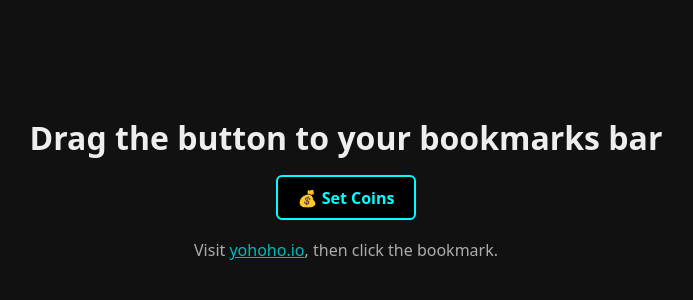
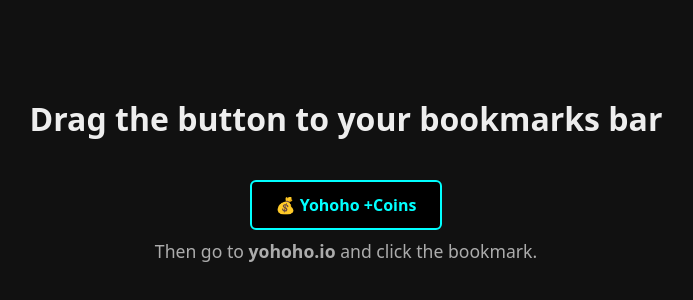
Before and after one commit to xavtry/hacks, a plain HTML site: page index.html in a window 1280 px wide. Shown: the part 222-522 px from the top of the page, without its empty margins (294-987 px from the left). Drawn offline with Linux system fonts and the light colour scheme.

Commit message:
Update index.html

```diff
--- a/index.html
+++ b/index.html
@@ -2,18 +2,18 @@
 <html lang="en">
 <head>
   <meta charset="utf-8">
-  <title>Yohoho Coin Setter</title>
+  <title>Yohoho Coin Setter – drag to bookmarks</title>
   <style>
-    body{font-family:system-ui, sans-serif; display:flex; height:100vh; align-items:center; justify-content:center; flex-direction:column; background:#111; color:#eee}
-    h1{margin-bottom:.5em}
-    a#bm{border:2px solid #0ff; padding:.6em 1.2em; border-radius:6px; background:#000; color:#0ff; text-decoration:none; font-weight:600; cursor:move}
-    a#bm:hover{background:#0ff; color:#000}
-    p{margin-top:1.2em; opacity:.7; text-align:center}
+    html,body{height:100%;margin:0;background:#111;color:#eee;font-family:system-ui,sans-serif;display:flex;align-items:center;justify-content:center;flex-direction:center;flex-direction:column;text-align:center}
+    h1{font-size:2rem;margin-bottom:.5em}
+    p{font-size:1.1rem;opacity:.7;margin-top:.5em}
+    #bm{display:inline-block;margin-top:1.5rem;padding:.75rem 1.5rem;border:2px solid #0ff;border-radius:6px;background:#000;color:#0ff;font-weight:700;text-decoration:none;cursor:move;transition:.2s}
+    #bm:hover{background:#0ff;color:#000}
   </style>
 </head>
 <body>
   <h1>Drag the button to your bookmarks bar</h1>
-  <a id="bm" href="javascript:(async()=>{if(location.hostname!=='yohoho.io')return alert('Switch to https://yohoho.io first');const n=Number(prompt('Coins to add:'));if(!Number.isFinite(n)||n<0)return;let p=window.playerStats||window.saveData||{};p.coinsOwned=(p.coinsOwned||0)+n;window.coinsOwned=p.coinsOwned;const s=localStorage.sessionId;if(s){await fetch(`https://s.yohoho.io/save?s=${s}`,{method:'POST',body:JSON.stringify(p),headers:{'Content-Type':'application/json'}})}alert('Coins updated!')})();">💰 Set Coins</a>
-  <p>Visit <a href="https://yohoho.io" target="_blank" style="color:#0ff">yohoho.io</a>, then click the bookmark.</p>
+  <a id="bm" title="Drag me!" href="javascript:(async()=>{if(location.hostname!=='yohoho.io')return alert('Open https://yohoho.io first');const n=Number(prompt('Coins to add:'));if(!Number.isFinite(n)||n<0)return;let p=window.playerStats||window.saveData||{};p.coinsOwned=(p.coinsOwned||0)+n;window.coinsOwned=p.coinsOwned;const s=localStorage.sessionId;if(s){await fetch(`https://s.yohoho.io/save?s=${s}`,{method:'POST',body:JSON.stringify(p),headers:{'Content-Type':'application/json'}})}alert('Coins updated!')})();">💰 Yohoho +Coins</a>
+  <p>Then go to <strong>yohoho.io</strong> and click the bookmark.</p>
 </body>
 </html>
```
